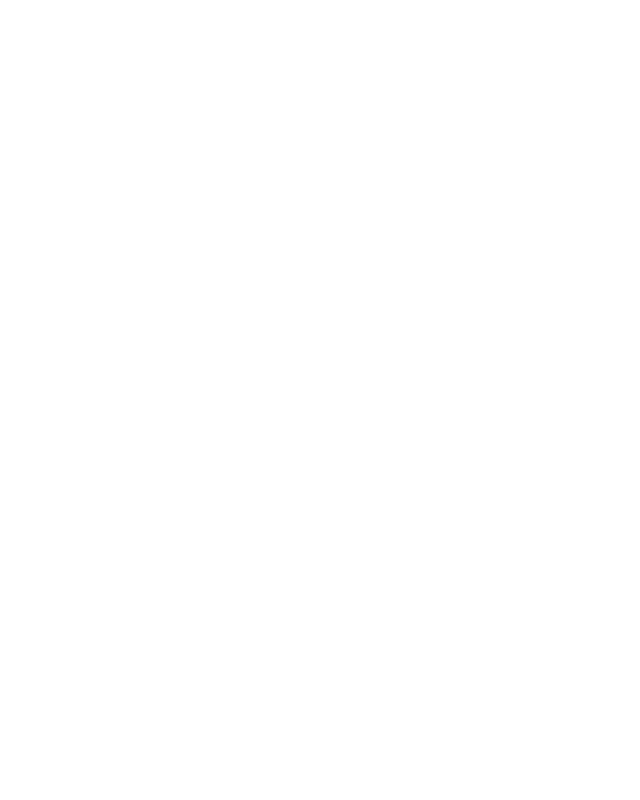
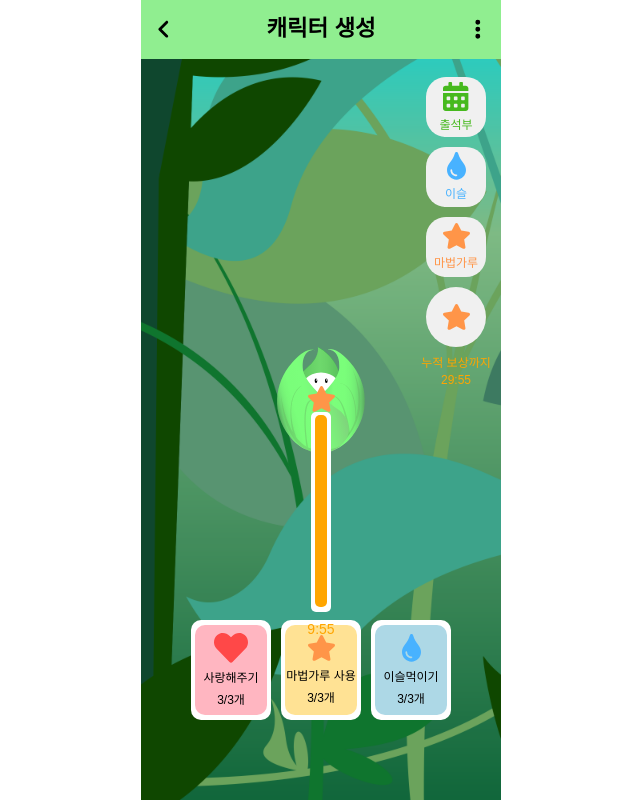
Before and after one commit to gunhoray/Hanghackerton_Lookids, a React (Create React App) app: page /playgame in a window 1280 px wide. Before the commit this address had no page. Shown: the whole page, without its empty margins (319-959 px from the left). Built offline with nearby package versions, Linux system fonts and the light colour scheme; the HTML template or start-up script is replaced by a standard one; a web font is replaced by a local one.

Commit message:
feat: more on GamePlay

```diff
--- a/src/components/game/gameplay/BottomSideMenu.tsx
+++ b/src/components/game/gameplay/BottomSideMenu.tsx
@@ -1,25 +1,75 @@
 import React from "react";
 import styled from "styled-components";
+import { Heart, MagicPowder, Water } from "../../../assets/icons/GameIcon";
 
 const BottomsideMenu = styled.div`
   display: flex;
-  margin-top: 40%;
+  margin-top: 80%;
   justify-content: center;
   align-items: center;
   gap: 10px;
+  position: fixed;
+  bottom: 10vh;
+  left: 50%;
+  transform: translateX(-50%);
 `;
 const PlayPageBottomButton = styled.button`
   width: 80px;
   height: 100px;
   background-color: white;
   border-radius: 10px;
+  font-size: 12px;
+  display: flex;
+  align-items: center;
+  justify-content: center;
 `;
+
+const ButtonBox = styled.div`
+  width: 90%;
+  height: 90%;
+  display: flex;
+  flex-direction: column;
+  align-items: center;
+  justify-content: center;
+  border-radius: 10px;
+  gap: 5px;
+  &.love {
+    background-color: lightpink;
+  }
+  &.magicpowder {
+    background-color: #ffe294;
+  }
+  &.water {
+    background-color: lightblue;
+  }
+`;
+
 const BottomSideMenu = () => {
   return (
     <BottomsideMenu>
-      <PlayPageBottomButton className="1">Button1</PlayPageBottomButton>
-      <PlayPageBottomButton className="2">Button2</PlayPageBottomButton>
-      <PlayPageBottomButton className="3">Button3</PlayPageBottomButton>
+      <PlayPageBottomButton>
+        <ButtonBox className="love">
+          <Heart />
+          사랑해주기 <br />
+          <span>3/3개</span>
+        </ButtonBox>
+      </PlayPageBottomButton>
+      <PlayPageBottomButton>
+        <ButtonBox className="magicpowder">
+          <MagicPowder />
+          마법가루 사용
+          <br />
+          <span>3/3개</span>
+        </ButtonBox>
+      </PlayPageBottomButton>
+      <PlayPageBottomButton>
+        <ButtonBox className="water">
+          <Water />
+          이슬먹이기
+          <br />
+          <span>3/3개</span>
+        </ButtonBox>
+      </PlayPageBottomButton>
     </BottomsideMenu>
   );
 };
--- a/src/components/game/gameplay/GamePlay.tsx
+++ b/src/components/game/gameplay/GamePlay.tsx
@@ -6,6 +6,7 @@
 import { GameHeader } from "../../layout/Header";
 import RightSideMenu from "./RightSideMenu";
 import BottomSideMenu from "./BottomSideMenu";
+import MagicPowerBar from "./MagicPowerBar";
 
 interface GamePlayPageBlockProps {
   isNightTime: boolean;
@@ -53,6 +54,7 @@
       <RightSideMenu />
       <StyledCharacter />
       <BottomSideMenu />
+      <MagicPowerBar />
     </GamePlayPageBlock>
   );
 };
--- /dev/null
+++ b/src/components/game/gameplay/MagicPowerBar.tsx
@@ -0,0 +1,67 @@
+import React, { useState, useEffect } from "react";
+import styled from "styled-components";
+import { MagicPowder } from "../../../assets/icons/GameIcon";
+const MagicPowerBarStyle = styled.div`
+  display: flex;
+  flex-direction: column;
+  align-items: center;
+  position: relative;
+  /* transform: translate(-40%, -50%); */
+`;
+const BarContainer = styled.div`
+  width: 20px;
+  height: 200px;
+  border-radius: 5px;
+  padding: 1%;
+  background-color: white;
+  display: flex;
+  flex-direction: column;
+  align-items: center;
+`;
+
+const FilledBar = styled.div`
+  background-color: orange;
+  width: 100%;
+  border-radius: 5px;
+`;
+
+const TimerText = styled.p`
+  text-align: center;
+  font-size: 14px;
+  margin-top: 10px;
+  color: orange;
+`;
+
+const MagicPowerBar = () => {
+  const [fillPercentage, setFillPercentage] = useState(100);
+  const [timeLeft, setTimeLeft] = useState(10 * 60); // 초 단위로 설정
+
+  useEffect(() => {
+    const intervalId = setInterval(() => {
+      setFillPercentage((prevPercent) =>
+        Math.max(prevPercent - 100 / (10 * 60), 0)
+      );
+      setTimeLeft((prevTime) => Math.max(prevTime - 1, 0));
+    }, 1000);
+
+    return () => clearInterval(intervalId);
+  }, []);
+
+  // 분과 초를 계산
+  let minutes = Math.floor(timeLeft / 60);
+  let seconds = timeLeft % 60;
+
+  return (
+    <MagicPowerBarStyle>
+      <MagicPowder />
+      <BarContainer>
+        <FilledBar style={{ height: `${fillPercentage}%` }} />
+      </BarContainer>
+      <TimerText>
+        {minutes}:{seconds < 10 ? `0${seconds}` : seconds}
+      </TimerText>
+    </MagicPowerBarStyle>
+  );
+};
+
+export default MagicPowerBar;
--- a/src/components/game/gameplay/RightSideMenu.tsx
+++ b/src/components/game/gameplay/RightSideMenu.tsx
@@ -8,7 +8,7 @@
   display: flex;
   flex-direction: column;
   align-items: center;
-  margin-left: 80%;
+  margin-left: 75%;
   margin-top: 5%;
   gap: 10px;
 `;
--- a/src/shared/Router.tsx
+++ b/src/shared/Router.tsx
@@ -5,6 +5,7 @@
 import LoginPage from "../pages/loginpage/LoginPage";
 import Oauth from "../components/lookidslogin/Oauth";
 import TestPage from "../pages/TestPage";
+import GamePlay from "../components/game/gameplay/GamePlay";
 
 const Router = () => {
   return (
@@ -12,6 +13,7 @@
       <Routes>
         <Route path="/" element={<MainPage />}></Route>
         <Route path="/game" element={<GamePage />}></Route>
+        <Route path="/playgame" element={<GamePlay />}></Route>
         <Route path="/login" element={<LoginPage />}></Route>
         <Route path="/oauth" element={<Oauth />}></Route>
         <Route path="/test" element={<TestPage />}></Route>
```
